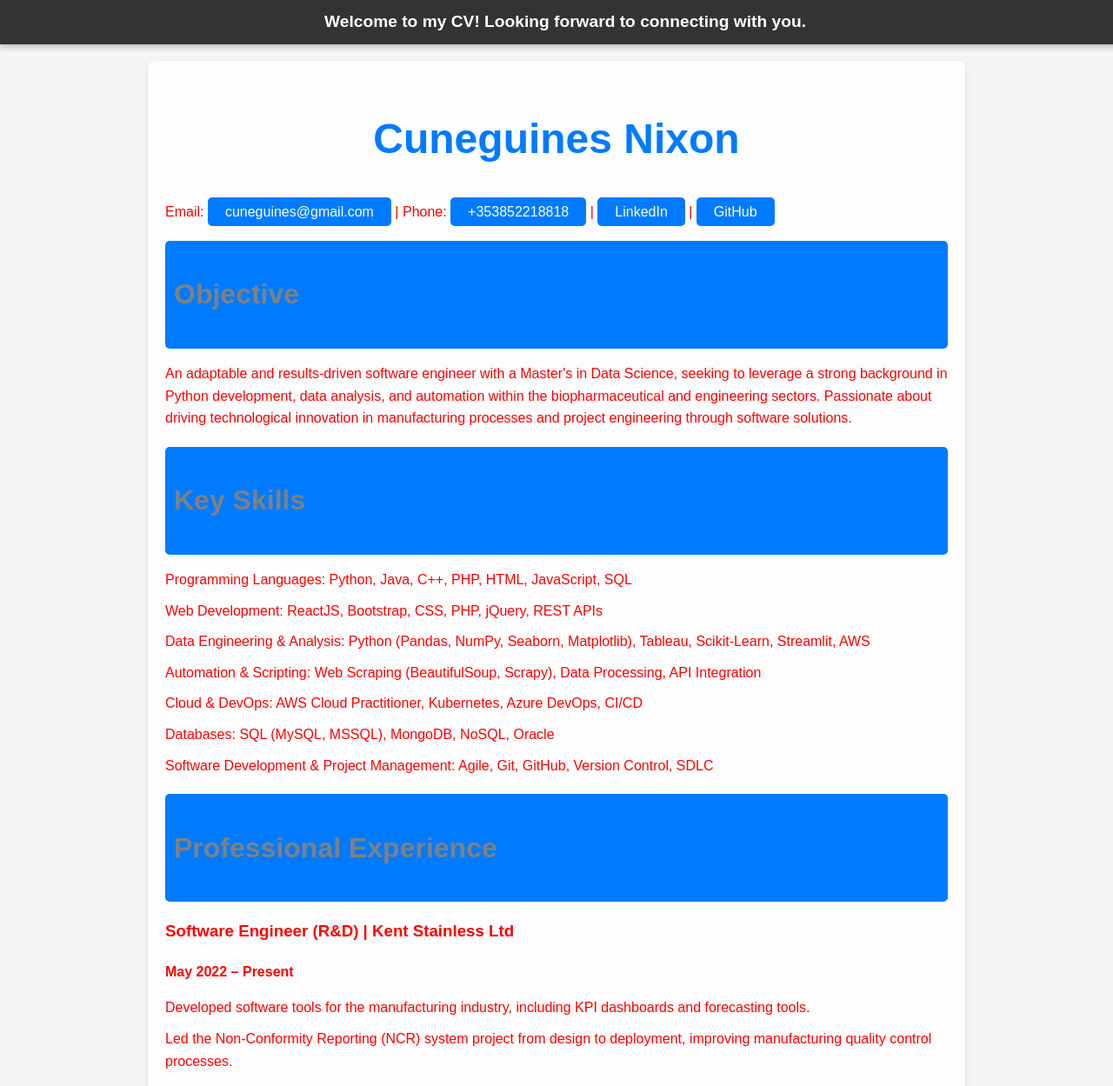
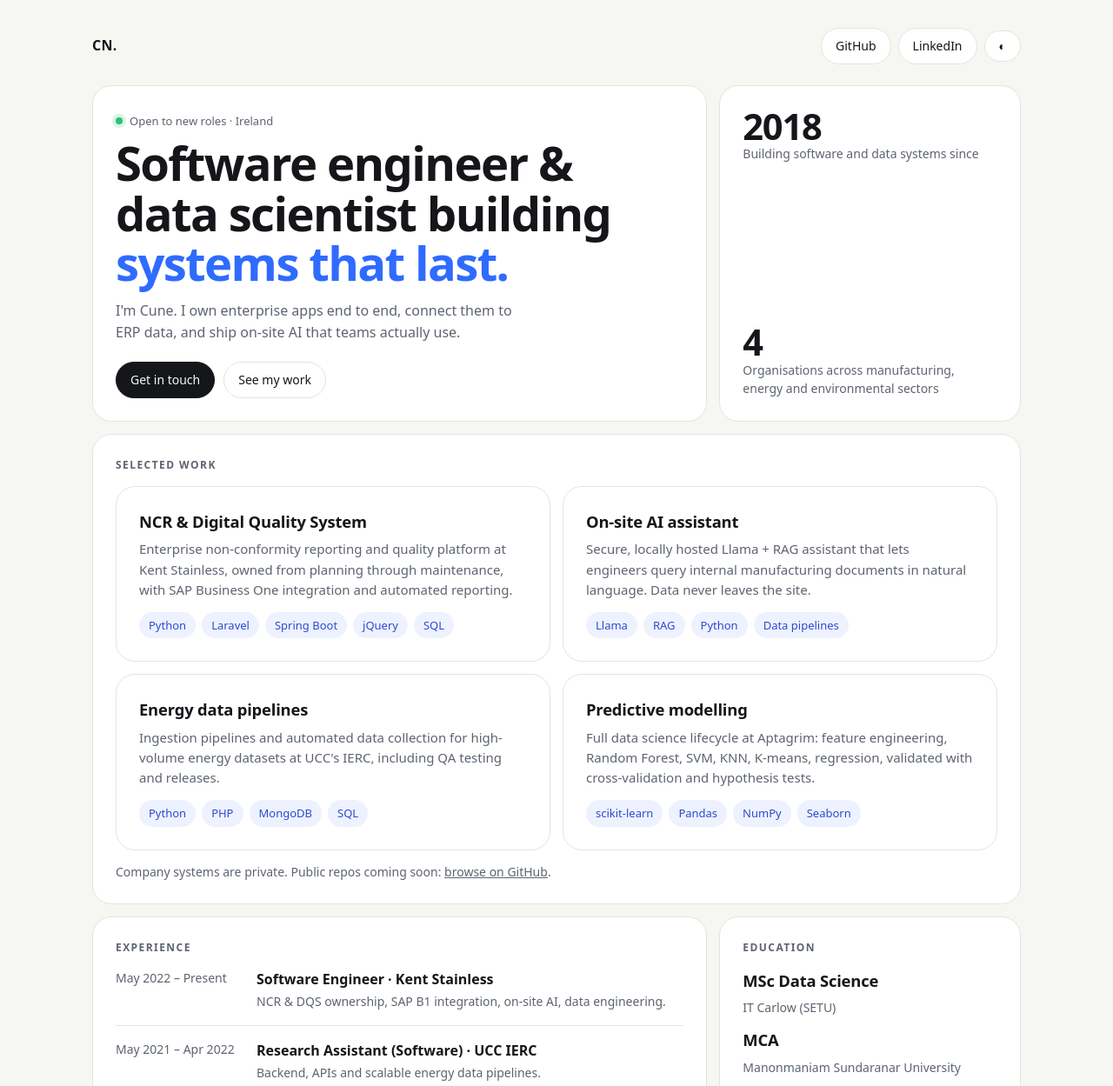
Before and after one commit to cuneguines/cuneguines.github.io, a plain HTML site: page index.html in a window 1280 px wide. Shown: the top 1249 px of the page at 87% size. Drawn offline with Linux system fonts and the light colour scheme.

Commit message:
Add files via upload

```diff
--- a/index.html
+++ b/index.html
@@ -1,200 +1,151 @@
-<!DOCTYPE html>
+<!doctype html>
 <html lang="en">
 <head>
-    <meta charset="UTF-8">
-    <meta name="viewport" content="width=device-width, initial-scale=1.0">
-    <title>Cuneguines Nixon - CV</title>
+<meta charset="utf-8">
+<meta name="viewport" content="width=device-width,initial-scale=1">
+<title>Cuneguines Nixon | Software Engineer & Data Scientist</title>
+<meta name="description" content="Software engineer and data scientist in Ireland: enterprise apps, SAP Business One integration, data pipelines and on-site AI.">
 <style>
-        /* Global Styles */
-        body {
-            font-family: 'Arial', sans-serif;
-            margin: 0;
-            padding: 0;
-            line-height: 1.6;
-            background-color: #f4f4f4;
-
-            background-size: cover;
-            background-position: center;
-            color: red;
-            padding-top: 50px; /* Adding space for marquee */
-        }
-        .container {
-            max-width: 900px;
-            margin: 20px auto;
-            padding: 20px;
-            background-color: rgba(255, 255, 255, 0.8); /* Transparent white background */
-            border-radius: 8px;
-            box-shadow: 0 4px 6px rgba(0, 0, 0, 0.1);
-        }
-        h1, h2 {
-            color: #333;
-        }
-        h1 {
-            text-align: center;
-            font-size: 3rem;
-            font-weight: bold;
-            color: #007BFF;
-        }
-        h2 {
-            font-size: 2rem;
-            color: grey;
-        }
-        .section-title {
-            background-color: #007BFF;
-            color: grey;
-            padding: 10px;
-            border-radius: 5px;
-            margin-top: 20px;
-        }
-        ul {
-            list-style-type: none;
-            padding: 0;
-        }
-        li {
-            margin-bottom: 10px;
-        }
-        a {
-            color: #007BFF;
-            text-decoration: none;
-        }
-        a:hover {
-            text-decoration: underline;
-            color: #0056b3;
-        }
-
-        /* Marquee Styles */
-        .marquee {
-            background-color: #333;
-            color: #fff;
-            padding: 10px;
-            font-size: 1.2rem;
-            font-weight: bold;
-            text-align: center;
-            position: fixed;
-            width: 100%;
-            top: 0;
-            left: 0;
-            z-index: 1000;
-            box-shadow: 0 4px 6px rgba(0, 0, 0, 0.2);
-        }
-
-        /* Fancy button style for links */
-        .button-link {
-            padding: 8px 20px;
-            background-color: #007BFF;
-            color: #fff;
-            border-radius: 5px;
-            text-decoration: none;
-            transition: background-color 0.3s ease;
-        }
-        .button-link:hover {
-            background-color: #0056b3;
-        }
-
-        /* Responsive Design */
-        @media (max-width: 768px) {
-            h1 {
-                font-size: 2rem;
-            }
-            h2 {
-                font-size: 1.5rem;
-            }
-            .container {
-                margin: 10px;
-                padding: 15px;
-            }
-        }
-
-        @media (max-width: 480px) {
-            h1 {
-                font-size: 1.5rem;
-            }
-            h2 {
-                font-size: 1.2rem;
-            }
-            .container {
-                margin: 5px;
-                padding: 10px;
-            }
-        }
+:root{--bg:#f6f6f3;--card:#fff;--ink:#14161a;--mute:#5d6470;--line:#e4e4de;--accent:#2f6bff;--chip:#eef2ff;--chipink:#2a4bd0}
+@media(prefers-color-scheme:dark){:root:not([data-theme=light]){--bg:#0c0d10;--card:#15171c;--ink:#eceef2;--mute:#9aa1ae;--line:#242730;--accent:#6f9bff;--chip:#1c2236;--chipink:#9db8ff}}
+:root[data-theme=dark]{--bg:#0c0d10;--card:#15171c;--ink:#eceef2;--mute:#9aa1ae;--line:#242730;--accent:#6f9bff;--chip:#1c2236;--chipink:#9db8ff}
+*{box-sizing:border-box;margin:0}
+body{background:var(--bg);color:var(--ink);font:16px/1.55 system-ui,-apple-system,"Segoe UI",Roboto,sans-serif;-webkit-font-smoothing:antialiased}
+a{color:inherit}
+.wrap{max-width:1100px;margin:0 auto;padding:24px 16px 64px}
+nav{display:flex;justify-content:space-between;align-items:center;padding:8px 0 24px}
+nav b{letter-spacing:.02em}
+nav div{display:flex;gap:8px;align-items:center}
+.btn{display:inline-flex;align-items:center;gap:6px;padding:9px 16px;border-radius:999px;border:1px solid var(--line);background:var(--card);text-decoration:none;font-size:14px;font-weight:500;cursor:pointer;color:var(--ink)}
+.btn.primary{background:var(--ink);color:var(--bg);border-color:var(--ink)}
+.grid{display:grid;grid-template-columns:repeat(12,1fr);gap:14px}
+.card{background:var(--card);border:1px solid var(--line);border-radius:22px;padding:26px}
+.hero{grid-column:span 8;display:flex;flex-direction:column;justify-content:space-between;min-height:320px}
+.hero h1{font-size:clamp(2rem,5vw,3.4rem);line-height:1.05;letter-spacing:-.03em;margin:10px 0 14px}
+.hero h1 span{color:var(--accent)}
+.hero p{color:var(--mute);max-width:52ch}
+.pill{display:inline-flex;gap:8px;align-items:center;font-size:13px;color:var(--mute)}
+.dot{width:8px;height:8px;border-radius:50%;background:#2fbf71;box-shadow:0 0 0 4px rgba(47,191,113,.18)}
+.cta{display:flex;gap:10px;flex-wrap:wrap;margin-top:22px}
+.side{grid-column:span 4;display:flex;flex-direction:column;justify-content:space-between}
+.stat{font-size:2.6rem;font-weight:700;letter-spacing:-.03em;line-height:1}
+.mute{color:var(--mute);font-size:14px}
+h2{font-size:12px;text-transform:uppercase;letter-spacing:.12em;color:var(--mute);margin-bottom:14px;font-weight:600}
+h3{font-size:1.15rem;letter-spacing:-.01em;margin-bottom:6px}
+.span4{grid-column:span 4}.span6{grid-column:span 6}.span8{grid-column:span 8}.span12{grid-column:span 12}
+.chips{display:flex;flex-wrap:wrap;gap:7px}
+.chip{background:var(--chip);color:var(--chipink);padding:5px 11px;border-radius:999px;font-size:13px;font-weight:500}
+.proj{transition:transform .2s,border-color .2s}
+.proj:hover{transform:translateY(-3px);border-color:var(--accent)}
+.proj p{color:var(--mute);font-size:15px;margin-bottom:14px}
+.tl{list-style:none;padding:0;display:grid;gap:16px}
+.tl li{display:grid;grid-template-columns:150px 1fr;gap:12px;padding-bottom:16px;border-bottom:1px solid var(--line)}
+.tl li:last-child{border:0;padding:0}
+.tl b{display:block}
+.skills{display:grid;gap:12px}
+.skills div{display:grid;grid-template-columns:130px 1fr;gap:10px;align-items:start}
+.skills span{font-size:13px;color:var(--mute);padding-top:5px}
+footer{text-align:center;color:var(--mute);font-size:14px;margin-top:32px}
+@media(max-width:820px){.hero,.side,.span4,.span6,.span8{grid-column:span 12}.tl li,.skills div{grid-template-columns:1fr;gap:2px}.hero{min-height:0}}
 </style>
 </head>
 <body>
+<div class="wrap">
+<nav>
+  <b>CN.</b>
+  <div>
+    <a class="btn" href="https://github.com/YOUR-USERNAME">GitHub</a>
+    <a class="btn" href="https://www.linkedin.com/in/YOUR-LINKEDIN">LinkedIn</a>
+    <button class="btn" id="theme" aria-label="Toggle theme">◐</button>
+  </div>
+</nav>
 
-<!-- Marquee at the top -->
-<div class="marquee">
-    Welcome to my CV! Looking forward to connecting with you.
+<main class="grid">
+  <section class="card hero">
+    <div>
+      <span class="pill"><i class="dot"></i> Open to new roles · Ireland</span>
+      <h1>Software engineer &amp; data scientist building <span>systems that last.</span></h1>
+      <p>I'm Cune. I own enterprise apps end to end, connect them to ERP data, and ship on-site AI that teams actually use.</p>
     </div>
+    <div class="cta">
+      <a class="btn primary" href="mailto:cuneguines@gmail.com">Get in touch</a>
+      <a class="btn" href="#work">See my work</a>
+    </div>
+  </section>
 
-<div class="container">
-    <h1>Cuneguines Nixon</h1>
-    <p>Email: <a href="mailto:cuneguines@gmail.com" class="button-link">cuneguines@gmail.com</a> | Phone: <a href="tel:+353852218818" class="button-link">+353852218818</a> | <a href="https://www.linkedin.com/in/cuneguinesnixon5ba0a569/" target="_blank" class="button-link">LinkedIn</a> | <a href="https://github.com/cuneguines/MEprojects.git" target="_blank" class="button-link">GitHub</a></p>
+  <aside class="card side">
+    <div><div class="stat">2018</div><p class="mute">Building software and data systems since</p></div>
+    <div><div class="stat">4</div><p class="mute">Organisations across manufacturing, energy and environmental sectors</p></div>
+  </aside>
 
-    <div class="section-title">
-        <h2>Objective</h2>
+  <section class="card span12" id="work">
+    <h2>Selected work</h2>
+    <div class="grid" style="gap:14px">
+      <article class="card proj span6">
+        <h3>NCR &amp; Digital Quality System</h3>
+        <p>Enterprise non-conformity reporting and quality platform at Kent Stainless, owned from planning through maintenance, with SAP Business One integration and automated reporting.</p>
+        <div class="chips"><span class="chip">Python</span><span class="chip">Laravel</span><span class="chip">Spring Boot</span><span class="chip">jQuery</span><span class="chip">SQL</span></div>
+      </article>
+      <article class="card proj span6">
+        <h3>On-site AI assistant</h3>
+        <p>Secure, locally hosted Llama + RAG assistant that lets engineers query internal manufacturing documents in natural language. Data never leaves the site.</p>
+        <div class="chips"><span class="chip">Llama</span><span class="chip">RAG</span><span class="chip">Python</span><span class="chip">Data pipelines</span></div>
+      </article>
+      <article class="card proj span6">
+        <h3>Energy data pipelines</h3>
+        <p>Ingestion pipelines and automated data collection for high-volume energy datasets at UCC's IERC, including QA testing and releases.</p>
+        <div class="chips"><span class="chip">Python</span><span class="chip">PHP</span><span class="chip">MongoDB</span><span class="chip">SQL</span></div>
+      </article>
+      <article class="card proj span6">
+        <h3>Predictive modelling</h3>
+        <p>Full data science lifecycle at Aptagrim: feature engineering, Random Forest, SVM, KNN, K-means, regression, validated with cross-validation and hypothesis tests.</p>
+        <div class="chips"><span class="chip">scikit-learn</span><span class="chip">Pandas</span><span class="chip">NumPy</span><span class="chip">Seaborn</span></div>
+      </article>
     </div>
-    <p>An adaptable and results-driven software engineer with a Master's in Data Science, seeking to leverage a strong background in Python development, data analysis, and automation within the biopharmaceutical and engineering sectors. Passionate about driving technological innovation in manufacturing processes and project engineering through software solutions. </p>
+    <p class="mute" style="margin-top:14px">Company systems are private. Public repos coming soon: <a href="https://github.com/YOUR-USERNAME?tab=repositories">browse on GitHub</a>.</p>
+  </section>
 
-    <div class="section-title">
-        <h2>Key Skills</h2>
+  <section class="card span8">
+    <h2>Experience</h2>
+    <ul class="tl">
+      <li><span class="mute">May 2022 – Present</span><div><b>Software Engineer · Kent Stainless</b><span class="mute">NCR &amp; DQS ownership, SAP B1 integration, on-site AI, data engineering.</span></div></li>
+      <li><span class="mute">May 2021 – Apr 2022</span><div><b>Research Assistant (Software) · UCC IERC</b><span class="mute">Backend, APIs and scalable energy data pipelines.</span></div></li>
+      <li><span class="mute">Aug 2019 – Nov 2020</span><div><b>Data Scientist · Aptagrim</b><span class="mute">Supervised and unsupervised modelling, NLP, analytics.</span></div></li>
+      <li><span class="mute">Feb 2018 – Apr 2020</span><div><b>Data Specialist · Moore Environmental</b><span class="mute">Replaced legacy VB systems with Python and SQL; BI reporting.</span></div></li>
+    </ul>
+  </section>
+
+  <section class="card span4">
+    <h2>Education</h2>
+    <h3>MSc Data Science</h3><p class="mute" style="margin-bottom:12px">IT Carlow (SETU)</p>
+    <h3>MCA</h3><p class="mute" style="margin-bottom:12px">Manonmaniam Sundaranar University</p>
+    <h3>BSc Chemistry</h3><p class="mute" style="margin-bottom:12px">Kerala University</p>
+    <p class="mute">Now studying DevOps &amp; cloud-native technologies.</p>
+  </section>
+
+  <section class="card span12">
+    <h2>Toolkit</h2>
+    <div class="skills">
+      <div><span>Languages</span><div class="chips"><i class="chip">Python</i><i class="chip">PHP</i><i class="chip">Java</i><i class="chip">JavaScript</i><i class="chip">SQL</i><i class="chip">C / C++</i><i class="chip">Bash</i></div></div>
+      <div><span>Web &amp; backend</span><div class="chips"><i class="chip">Laravel</i><i class="chip">Spring Boot</i><i class="chip">REST APIs</i><i class="chip">jQuery</i><i class="chip">HTML5 / CSS3</i><i class="chip">Bootstrap</i></div></div>
+      <div><span>Data &amp; AI</span><div class="chips"><i class="chip">Pandas</i><i class="chip">scikit-learn</i><i class="chip">Llama + RAG</i><i class="chip">Scrapy</i><i class="chip">ETL</i></div></div>
+      <div><span>Databases</span><div class="chips"><i class="chip">MS SQL</i><i class="chip">MongoDB</i><i class="chip">Oracle</i><i class="chip">Hadoop</i><i class="chip">SAP Business One</i></div></div>
+      <div><span>Cloud &amp; DevOps</span><div class="chips"><i class="chip">AWS</i><i class="chip">Kubernetes</i><i class="chip">Git / GitHub</i><i class="chip">Linux</i><i class="chip">CI/CD</i></div></div>
     </div>
-    <ul>
-        <li>Programming Languages: Python, Java, C++, PHP, HTML, JavaScript, SQL</li>
-        <li>Web Development: ReactJS, Bootstrap, CSS, PHP, jQuery, REST APIs</li>
-        <li>Data Engineering & Analysis: Python (Pandas, NumPy, Seaborn, Matplotlib), Tableau, Scikit-Learn, Streamlit, AWS</li>
-        <li>Automation & Scripting: Web Scraping (BeautifulSoup, Scrapy), Data Processing, API Integration</li>
-        <li>Cloud & DevOps: AWS Cloud Practitioner, Kubernetes, Azure DevOps, CI/CD</li>
-        <li>Databases: SQL (MySQL, MSSQL), MongoDB, NoSQL, Oracle</li>
-        <li>Software Development & Project Management: Agile, Git, GitHub, Version Control, SDLC</li>
-    </ul>
+  </section>
+</main>
 
-    <div class="section-title">
-        <h2>Professional Experience</h2>
+<footer>Irish citizen · full working rights · English, Hindi, Malayalam<br>© <span id="y"></span> Cuneguines Nixon</footer>
 </div>
-    <h3>Software Engineer (R&D) | Kent Stainless Ltd</h3>
-    <p><strong>May 2022 – Present</strong></p>
-    <ul>
-        <li>Developed software tools for the manufacturing industry, including KPI dashboards and forecasting tools.</li>
-        <li>Led the Non-Conformity Reporting (NCR) system project from design to deployment, improving manufacturing quality control processes.</li>
-        <li>Migrated legacy processes to Python and ReactJS for improved performance and integration with emerging technologies.</li>
-        <li>Used machine learning for data analysis and forecasting, improving operational efficiency in manufacturing environments.</li>
-        <li>Employed Tableau BI for visualizing and analyzing manufacturing data, contributing to data-driven decision-making.</li>
-        <li>Developed Python scripts for process automation, enhancing manufacturing workflow and data integrity.</li>
-    </ul>
-
-    <!-- You can continue adding more sections as needed, for example: -->
-
-    <div class="section-title">
-        <h2>Education</h2>
-    </div>
-    <h3>Master’s in Data Science | University of Carlow</h3>
-    <p><strong>Graduated: 2021</strong></p>
-    <ul>
-        <li>Specialized in data analysis, machine learning, and automation techniques.</li>
-        <li>Thesis: "Predictive Modeling in Manufacturing Using Python and Machine Learning."</li>
-    </ul>
-
-    <div class="section-title">
-        <h2>Certifications</h2>
-    </div>
-    <ul>
-        <li>AWS Certified Cloud Practitioner</li>
-        <li>Certified ScrumMaster (CSM)</li>
-        <li>Google Analytics Certified</li>
-    </ul>
-
-
-
-
-      <div class="section-title">
-        <h2>Eligibilty</h2>
-    </div>
-    <ul>
-        <li>IRISH CITIZEN</li>
-
-    </ul>
-
-</div>
-
+<script>
+document.getElementById('y').textContent=new Date().getFullYear();
+var r=document.documentElement,b=document.getElementById('theme');
+try{var s=localStorage.getItem('theme');if(s)r.dataset.theme=s}catch(e){}
+b.onclick=function(){
+  var dark=r.dataset.theme?r.dataset.theme==='dark':matchMedia('(prefers-color-scheme:dark)').matches;
+  r.dataset.theme=dark?'light':'dark';
+  try{localStorage.setItem('theme',r.dataset.theme)}catch(e){}
+};
+</script>
 </body>
 </html>
```
Lines whose indentation alone changed are shown as unchanged.
